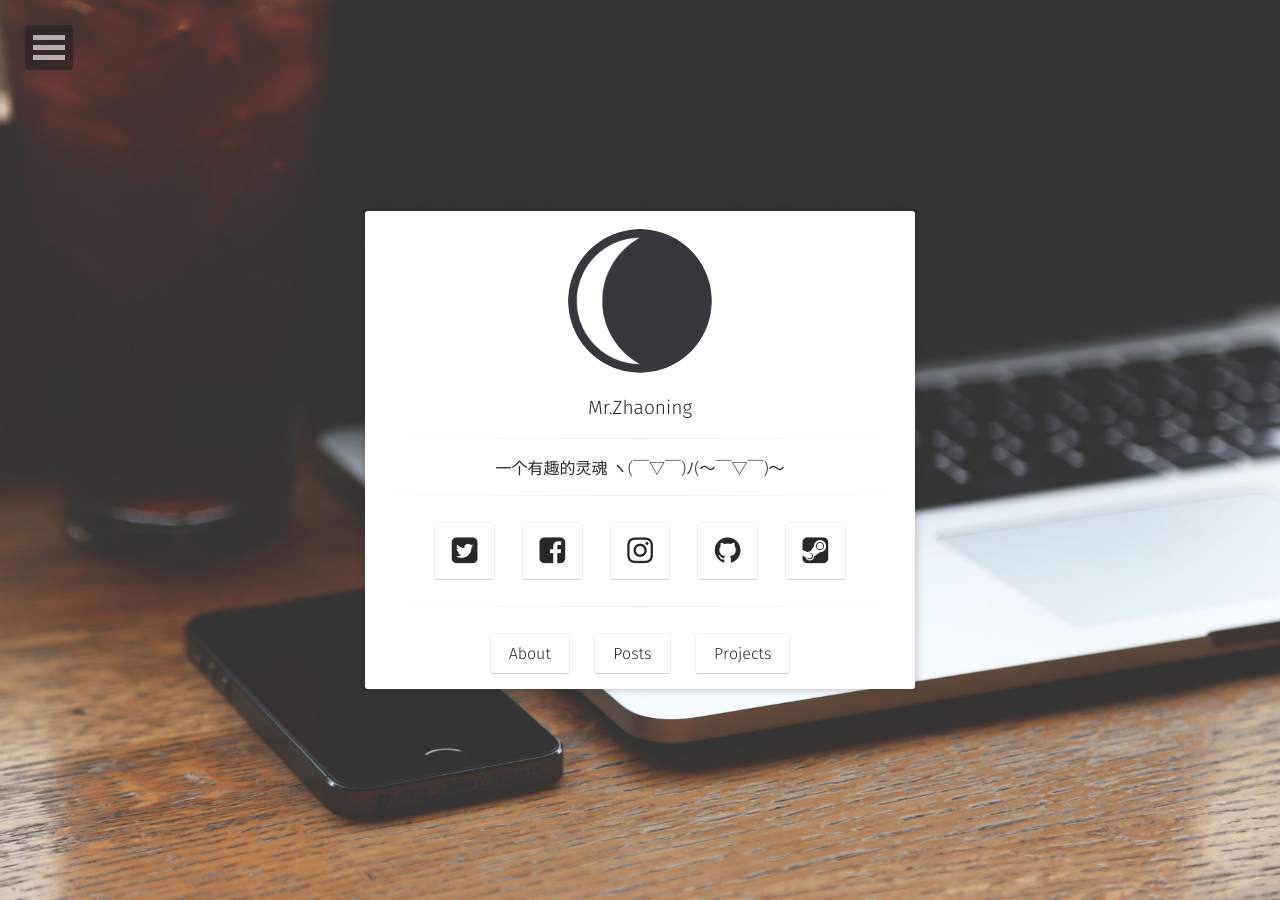
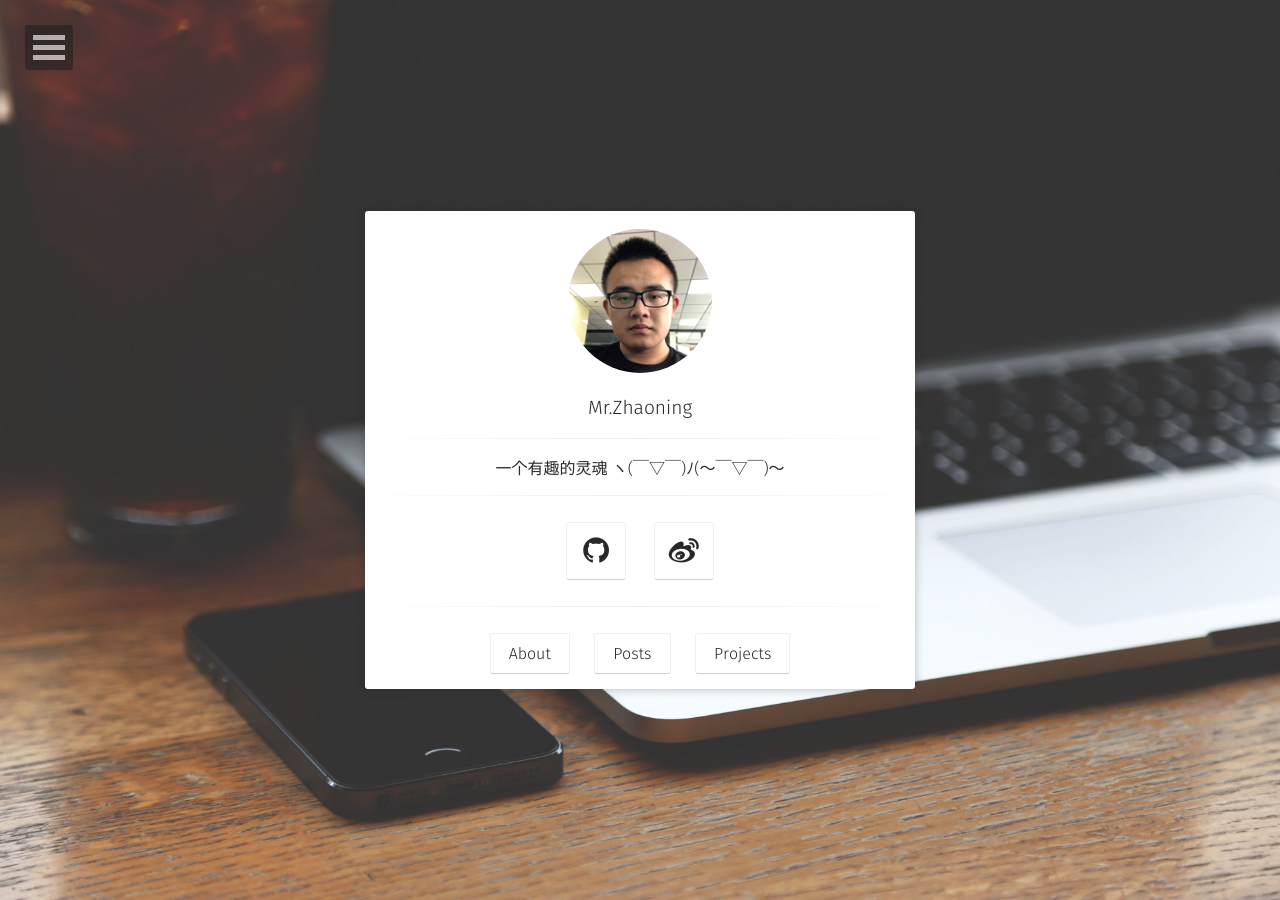
Before and after one commit to zhaoning001/Mr.ning_blog, a Jekyll site: the page built from index.html, in a window 1280 px wide. Built offline with Jekyll 4.4.1, drawn with Linux system fonts in a browser that asks for light colours; some web fonts are replaced.

Commit message:
修改 2019-4-18

```diff
--- a/_config.yml
+++ b/_config.yml
@@ -8,7 +8,8 @@ logo:               'assets/img/logo.png'
 background:         'assets/img/placeholder-big.jpg'
 tiled_bg:           false   # Set this true if you want to tile your background image, otherwise it will be covered
 locale:             en_US
-url:                'https://zhaoning001.github.io/Mr.ning_blog/'
+# url:                ''
+url:                'https://zhaoning001.github.io'  #上传时候用的
 # Jekyll
 permalink:          /:title/
 markdown:           kramdown
@@ -37,24 +38,24 @@ disqus_shortname:   Zhaoning001
   #ad-slot:
 #bing-verify:
 #email:
-twitter:            username
-facebook:           username
-github-url:         username
+#twitter:            username
+#facebook:           username
+github-url:         zhaoning001
 #stackoverflow:     123456/username   from a "http://stackoverflow.com/users/123456/username" link
 #linkedin:          username
 #xing:              username
-instagram:          username
+#instagram:          username
 #lastfm:            username
 #tumblr:            username
 #medium:            '@username'
 #pinterest:         username
 #foursquare:        username
-steam:              username
+#steam:              username
 #dribbble:          username
 #youtube:           username
 #youtube-channel:   channel
 #soundcloud:        username
-#weibo:             username
+weibo:             5414489551/profile
 #flickr:            username
 #codepen:           username
 #keybase:           username
@@ -69,7 +70,8 @@ gems:
   - jekyll-gist
 
 jekyll-mentions:
-    base_url: /Mr.ning_blog;
+    # base_url: ;
+    base_url: /Mr.ning_blog;  #上传时候用的
 
 # Exclude list
 exclude: [README.md, Gemfile, Gemfile.lock, node_modules, gulpfile.js, package.json, _site, src, vendor, CNAME, LICENSE, Rakefile]
--- a/_sass/elements.scss
+++ b/_sass/elements.scss
@@ -121,7 +121,7 @@ img {
 	border-radius: 50%;
 	border: 3px solid $white;
 	height: 150px;
-	width: 150px;
+  width: 150px;
 }
 .author-photo {
     background-color: $white;
--- a/_sass/vendor/animate.scss
+++ b/_sass/vendor/animate.scss
@@ -192,30 +192,30 @@
   animation-name: fadeOut;
 }
 
-@-webkit-keyframes rotateIn {
-  from {
-    -webkit-transform-origin: center;
-    transform-origin: center;
-    -webkit-transform: rotate3d(0, 0, 1, -200deg);
-    transform: rotate3d(0, 0, 1, -200deg);
-    opacity: 0;
-  }
+// @-webkit-keyframes rotateIn {
+//   from {
+//     -webkit-transform-origin: center;
+//     transform-origin: center;
+//     -webkit-transform: rotate3d(0, 0, 1, -200deg);
+//     transform: rotate3d(0, 0, 1, -200deg);
+//     opacity: 0;
+//   }
 
-  to {
-    -webkit-transform-origin: center;
-    transform-origin: center;
-    -webkit-transform: none;
-    transform: none;
-    opacity: 1;
-  }
-}
+//   to {
+//     -webkit-transform-origin: center;
+//     transform-origin: center;
+//     -webkit-transform: none;
+//     transform: none;
+//     opacity: 1;
+//   }
+// }
 
 @keyframes rotateIn {
   from {
     -webkit-transform-origin: center;
     transform-origin: center;
-    -webkit-transform: rotate3d(0, 0, 1, -200deg);
-    transform: rotate3d(0, 0, 1, -200deg);
+    -webkit-transform: rotate3d(0, 0, 1, -360deg);
+    transform: rotate3d(0, 0, 1, -360deg);
     opacity: 0;
   }
 
```
Also changed, not shown: assets/img/logo.png.
